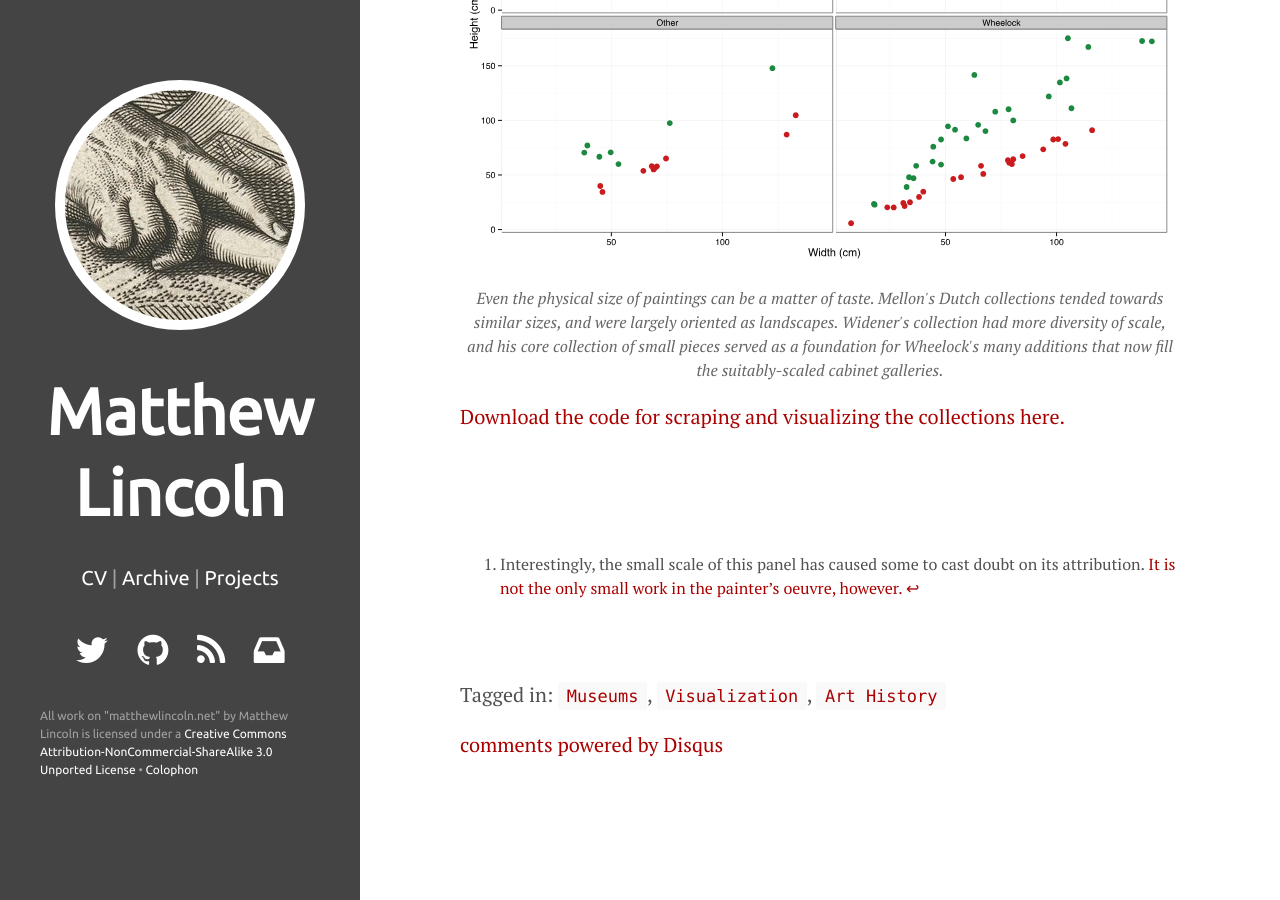
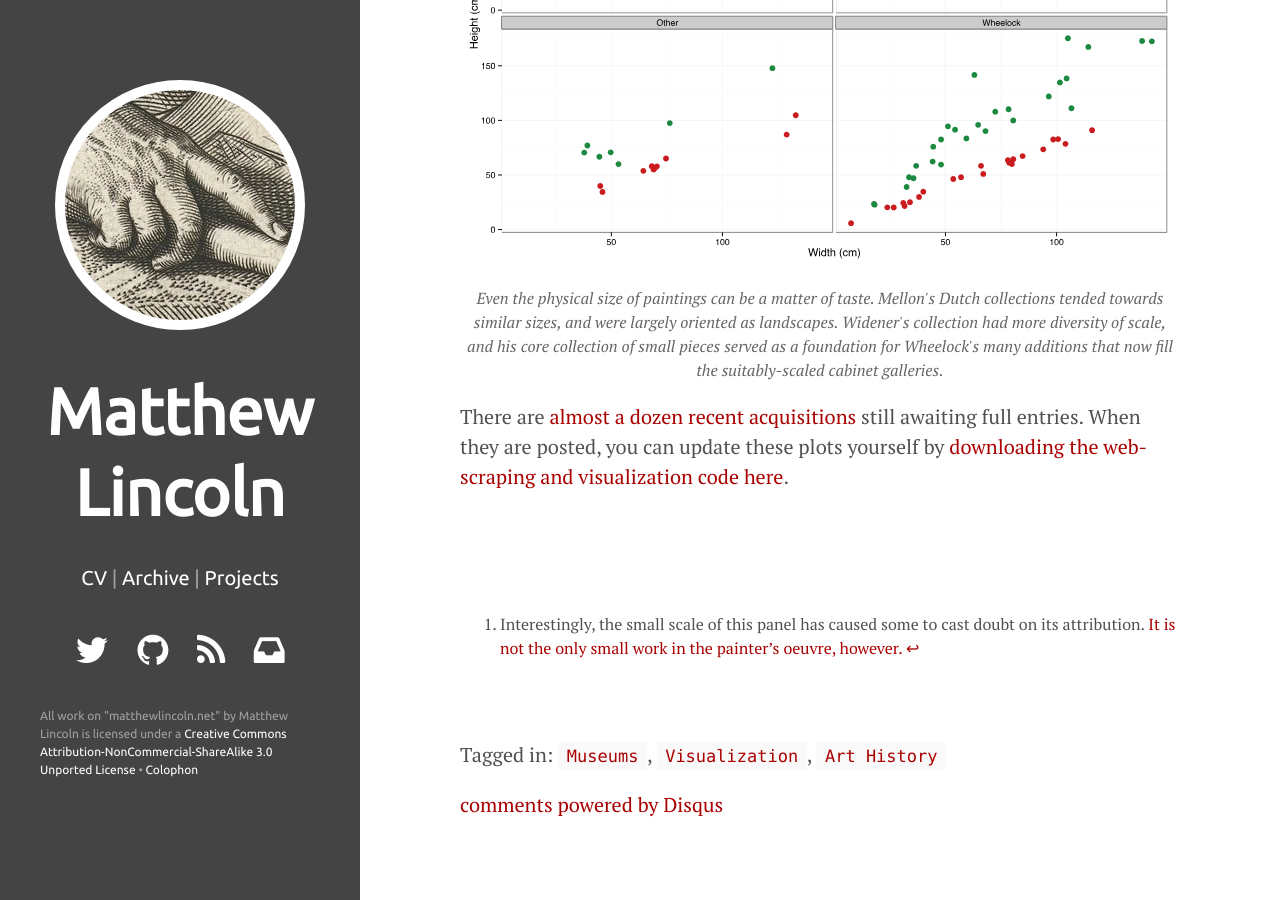
Before and after one commit to mdlincoln/mdlincoln.github.io, a Jekyll site: the page built from _posts/2014-05-08-the-changing-shape-of-dutch-paintings-in-the-nga.md, in a window 1280 px wide and 900 px high, scrolled down 3474 px. Built offline with Jekyll 4.4.1, drawn with Linux system fonts in a browser that asks for light colours; nearby versions of some CDN libraries; comment, search, counter and statistics services are not loaded.

Commit message:
Add note about recent acquisitions

```diff
--- a/_posts/2014-05-08-the-changing-shape-of-dutch-paintings-in-the-nga.md
+++ b/_posts/2014-05-08-the-changing-shape-of-dutch-paintings-in-the-nga.md
@@ -56,7 +56,8 @@ Apparently, not even Andrew Mellon could pass on a painting for being too small
 <figcaption>Even the physical size of paintings can be a matter of taste. Mellon's Dutch collections tended towards similar sizes, and were largely oriented as landscapes. Widener's collection had more diversity of scale, and his core collection of small pieces served as a foundation for Wheelock's many additions that now fill the suitably-scaled cabinet galleries.</figcaption>
 </figure>
 
-[Download the code for scraping and visualizing the collections here.][ngagit]
+There are [almost a dozen recent acquisitions][recent] still awaiting full entries.
+When they are posted, you can update these plots yourself by [downloading the web-scraping and visualization code here][ngagit].
 
 [recent]: http://www.nga.gov/content/ngaweb/research/online-editions/17th-century-dutch-paintings/recent-acquisitions-dutch-paintings-17th.html
 
```
